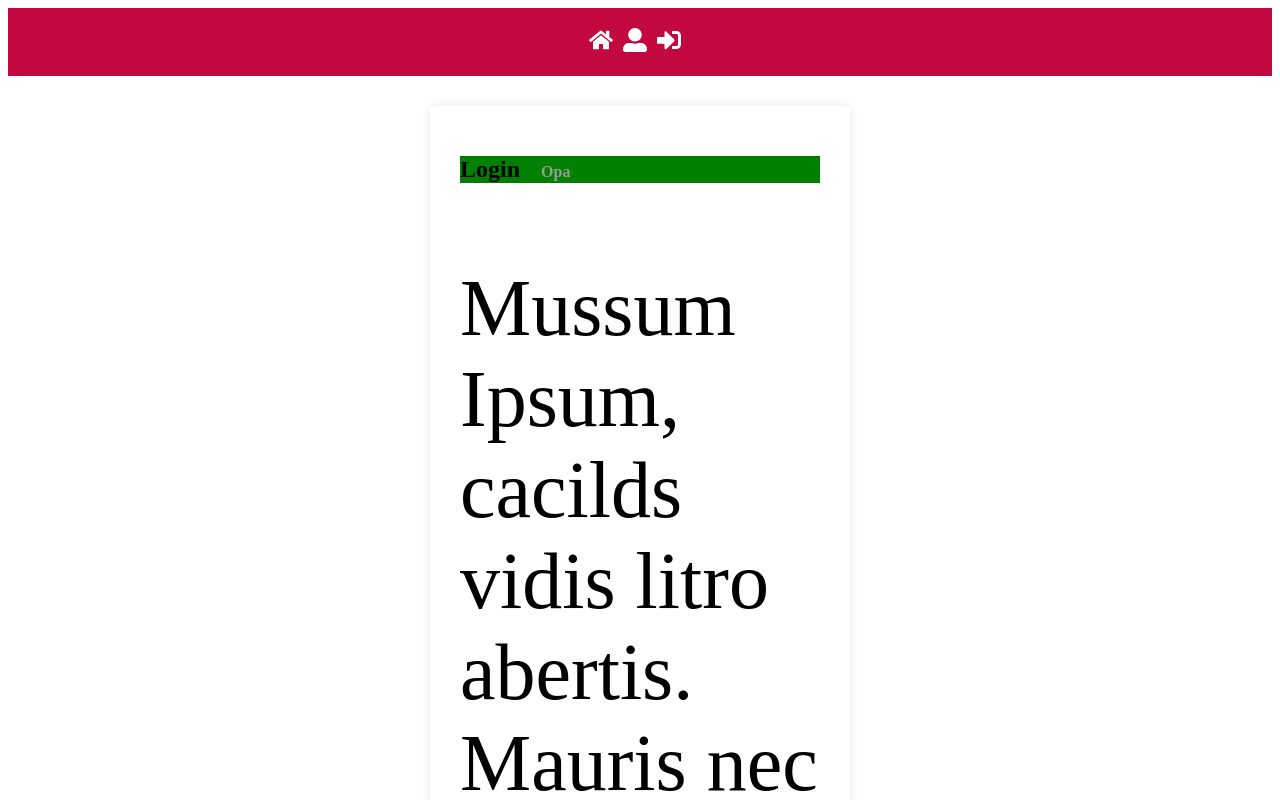
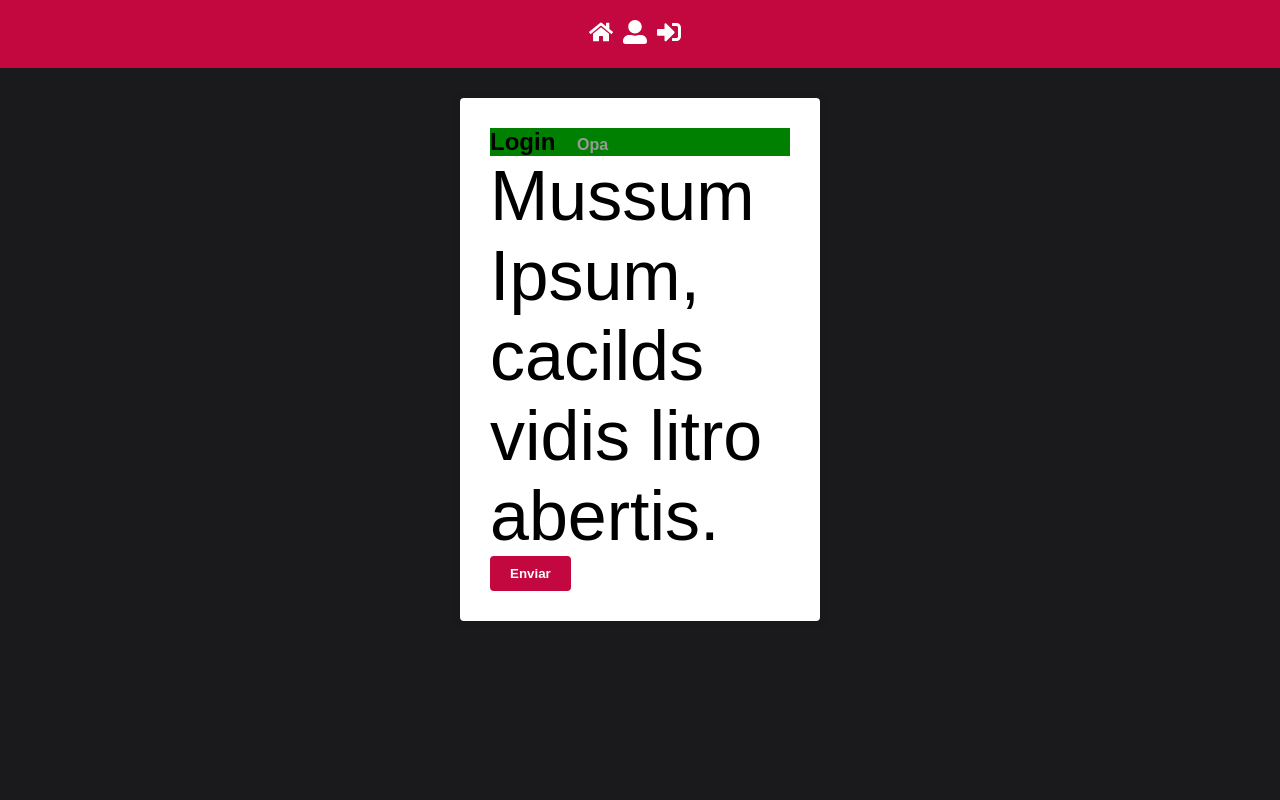
Before and after one commit to luizlopes12/Redux, a React (Create React App) app: page / in a window 1280 px wide. Shown: the top 800 px of the page. Built offline with nearby package versions, Linux system fonts and the light colour scheme.

Commit message:
pagina 404

```diff
--- a/package.json
+++ b/package.json
@@ -10,6 +10,7 @@
     "react": "^17.0.2",
     "react-dom": "^17.0.2",
     "react-icons": "^4.3.1",
+    "react-router-dom": "^6.2.2",
     "react-scripts": "5.0.0",
     "styled": "^1.0.0",
     "styled-components": "^5.3.3",
--- a/src/App.js
+++ b/src/App.js
@@ -1,13 +1,14 @@
-import Login from "./pages/Login";
-import globalStyles from "./styles/globalStyles";
+import GlobalStyle from "./styles/globalStyles";
+import { BrowserRouter } from "react-router-dom";
+import Rotas from "./routes";
 import Header from "./components/Header";
 function App() {
   return (
-    <>
+    <BrowserRouter>
+      <GlobalStyle/>
       <Header/>
-      <Login/>
-      <globalStyles/>
-    </>
+      <Rotas/>
+    </BrowserRouter>
   );
 }
 
--- a/src/components/Header/index.jsx
+++ b/src/components/Header/index.jsx
@@ -1,13 +1,13 @@
 import React from 'react'
 import { FaHome, FaSignInAlt, FaUserAlt } from 'react-icons/fa'
-
 import { Nav } from './style'
+import { Link } from 'react-router-dom'
 const Header = () => {
   return (
     <Nav>
-        <a href=""><FaHome size={24}/></a>
-        <a href=""><FaUserAlt size={24}/></a>
-        <a href=""><FaSignInAlt size={24}/></a>
+        <Link to='/'><FaHome size={24}/></Link>
+        <Link to='/login'><FaUserAlt size={24}/></Link>
+        <Link to='/seila'><FaSignInAlt size={24}/></Link>
     </Nav>
   )
 }
--- a/src/pages/Login/index.jsx
+++ b/src/pages/Login/index.jsx
@@ -5,7 +5,7 @@ const Login = () => {
   return (
     <Container>
         <Title isRed={false}>Login <small>Opa</small></Title>
-        <Paragraph>Mussum Ipsum, cacilds vidis litro abertis. Mauris nec dolor in eros commodo tempor.</Paragraph>
+        <Paragraph>Mussum Ipsum, cacilds vidis litro abertis.</Paragraph>
         <button type='button'>Enviar</button>
     </Container>
   )
--- a/src/pages/Login/style.js
+++ b/src/pages/Login/style.js
@@ -11,5 +11,5 @@ export const Title = styled.h1`
 `;
 
 export const Paragraph = styled.p`
-    font-size: 80px;
+    font-size: 70px;
 `;
--- /dev/null
+++ b/src/pages/Page404/index.jsx
@@ -0,0 +1,11 @@
+import React from 'react'
+import { Container } from '../../styles/globalStyles'
+const Page404 = () => {
+  return (
+      <Container>
+        <h1>Essa página não existe</h1>
+      </Container>
+  )
+}
+
+export default Page404
--- /dev/null
+++ b/src/routes/index.jsx
@@ -0,0 +1,16 @@
+import React from 'react'
+import { Routes, Route } from 'react-router-dom'
+import Login from '../pages/Login'
+import Page404 from '../pages/Page404'
+const Rotas = () => {
+  return (
+    <>
+        <Routes>
+            <Route path='/' exact element={<Login/>}/>
+            <Route path='*'  element={<Page404/>}/>
+        </Routes>
+    </>
+  )
+}
+
+export default Rotas
--- a/src/styles/globalStyles.js
+++ b/src/styles/globalStyles.js
@@ -1,11 +1,9 @@
 import styled, { createGlobalStyle } from 'styled-components'
 import { primaryColor,
         primaryDarkColor
-
-
 } from '../config/colors';
-export default createGlobalStyle`
-*{
+const GlobalStyle = createGlobalStyle`
+*, body{
     margin: 0;
     padding: 0;
     outline: none;
@@ -14,7 +12,6 @@ export default createGlobalStyle`
 body{
     font-family: sans-serif;
     background: ${primaryDarkColor};
-    color: ${primaryColor};
 }
 html, body, #root{
     height: 100%;
@@ -45,3 +42,7 @@ export const Container = styled.section`
     border-radius: 4px;
     box-shadow: 0 0 10px rgba(0,0,0, 0.1);
 `;
+
+
+
+export default GlobalStyle;
```
Also changed, not shown: src/pages/Page404/style.js (added), 1 other file (tests, documents, lock files or other folders).
